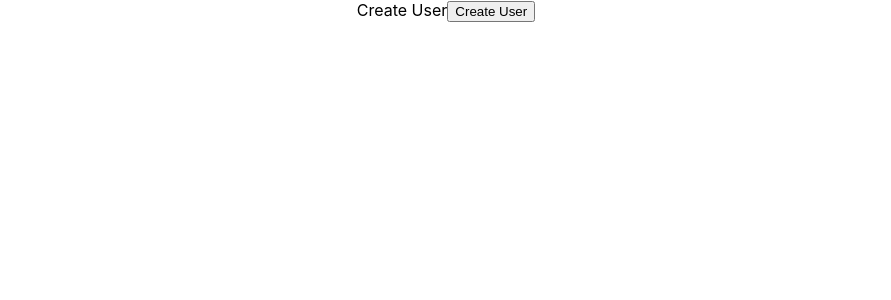
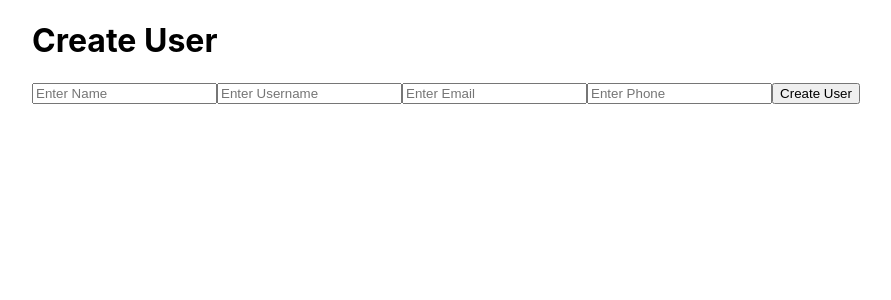
Before and after one commit to GhMamadreza84/react-graphql, a React (Create React App) app: page / in a window 1280 px wide. Shown: the top 300 px of the page, without its empty margins (194-1085 px from the left). Built offline with nearby package versions, Linux system fonts and the light colour scheme.

Commit message:
add input for create user dynamic

```diff
--- a/src/components/CreateUser.js
+++ b/src/components/CreateUser.js
@@ -1,4 +1,4 @@
-import React from "react";
+import React, { useState } from "react";
 import { gql, useMutation } from "@apollo/client";
 const CREATE_USER = gql`
   mutation createUser(
@@ -8,12 +8,7 @@ const CREATE_USER = gql`
     $phone: String!
   ) {
     createUser(
-      input: {
-        name: $name
-        username: $username
-        email: $email
-        phone: $phone
-      }
+      input: { name: $name, username: $username, email: $email, phone: $phone }
     ) {
       id
       name
@@ -24,14 +19,18 @@ const CREATE_USER = gql`
   }
 `;
 function CreateUser() {
+  const [name, setName] = useState("");
+  const [username, setUsername] = useState("");
+  const [email, setEmail] = useState("");
+  const [phone, setPhone] = useState("");
   const [createUser, { loading, data, error, called }] = useMutation(
     CREATE_USER,
     {
       variables: {
-        name: "MMd",
-        username: "gh",
-        email: "gh@gmail.com",
-        phone: "090125214",
+        name: name,
+        username: username,
+        email: email,
+        phone: phone,
       },
     }
   );
@@ -39,7 +38,31 @@ function CreateUser() {
   console.log(createUser, { loading, data, error, called });
   return (
     <div>
-      Create User
+      <h1>Create User</h1>
+      <input
+        type="text"
+        value={name}
+        onChange={(e) => setName(e.target.value)}
+        placeholder="Enter Name"
+      />
+      <input
+        type="text"
+        value={username}
+        onChange={(e) => setUsername(e.target.value)}
+        placeholder="Enter Username"
+      />
+      <input
+        type="text"
+        value={email}
+        onChange={(e) => setEmail(e.target.value)}
+        placeholder="Enter Email"
+      />
+      <input
+        type="text"
+        value={phone}
+        onChange={(e) => setPhone(e.target.value)}
+        placeholder="Enter Phone"
+      />
       <button onClick={() => createUser()}>Create User </button>
       {/* <h1>{data.name}</h1>
       <p>{data.username}</p>
```
